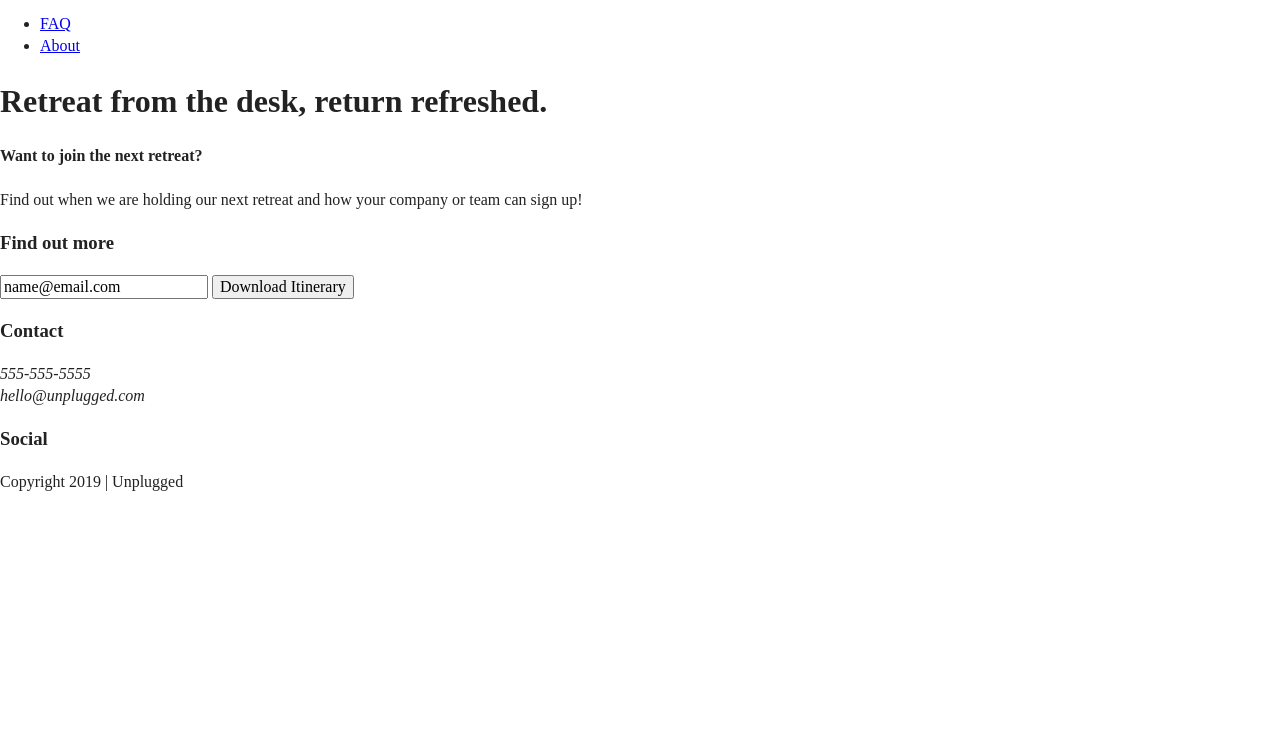
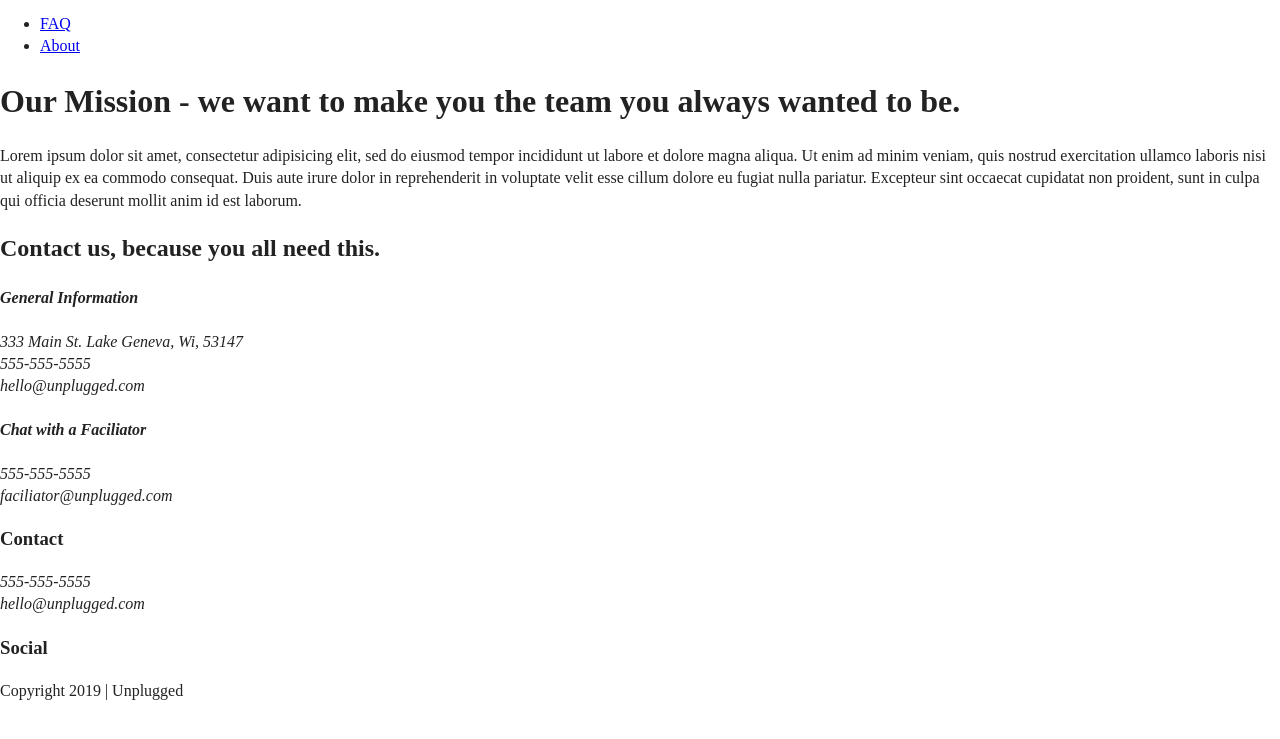
Before and after one commit to kprimavera/unplugged-retreat, a website: page about/index.html in a window 1280 px wide. Shown: the part 27-766 px from the top of the page. Drawn offline with Linux system fonts and the light colour scheme.

Commit message:
Added content to about/index.html

```diff
--- a/about/index.html
+++ b/about/index.html
@@ -39,26 +39,43 @@
 
 
 <main>
-  <section class="hero">
+  <section class="mission">
     <div class="content-wrapper">
-      <h1>Retreat from the desk, return refreshed.</h1>
-    </div>
- </section>
-
-  <aside>
-    <div class="content-wrapper">
-      <div class="signup-form">
-        <h4>Want to join the next retreat?</h4>
-        <p>Find out when we are holding our next retreat and how your company or team can sign up!
+      <div class="mission-content">
+        <h1>Our Mission - we want to make you the team you always wanted to be.</h1>
+        <p>
+          Lorem ipsum dolor sit amet, consectetur adipisicing elit, sed do eiusmod tempor incididunt ut labore et dolore magna aliqua. Ut enim ad minim veniam, quis nostrud exercitation ullamco laboris nisi ut aliquip ex ea commodo consequat. Duis aute irure dolor in reprehenderit in voluptate velit esse cillum dolore eu fugiat nulla pariatur. Excepteur sint occaecat cupidatat non proident, sunt in culpa qui officia deserunt mollit anim id est laborum.
         </p>
       </div>
-      <div class="form">
-        <h3>Find out more</h3>
-        <input type="text" name="name" value="name@email.com">
-        <input type="button" value="Download Itinerary">
+    </div>
+  </section>
+
+  <section class="map">
+    <figure>
+
+    </figure>
+  </section>
+
+  <section class="contact-section">
+    <div class="content-wrapper">
+      <h2>Contact us, because you all need this.</h2>
+      <address class="contact-content">
+      <div>
+        <h4>General Information</h4>
+          <p>
+            333 Main St. Lake Geneva, Wi, 53147<br>555-555-5555<br>hello@unplugged.com
+          </p>
       </div>
+      <div>
+        <h4>Chat with a Faciliator</h4>
+
+          <p>
+            555-555-5555<br>faciliator@unplugged.com
+          </p>
+      </div>
+      </address>
     </div>
-  </aside>
+  </section>
 
 </main> <!--main wrapper-->
 
```
